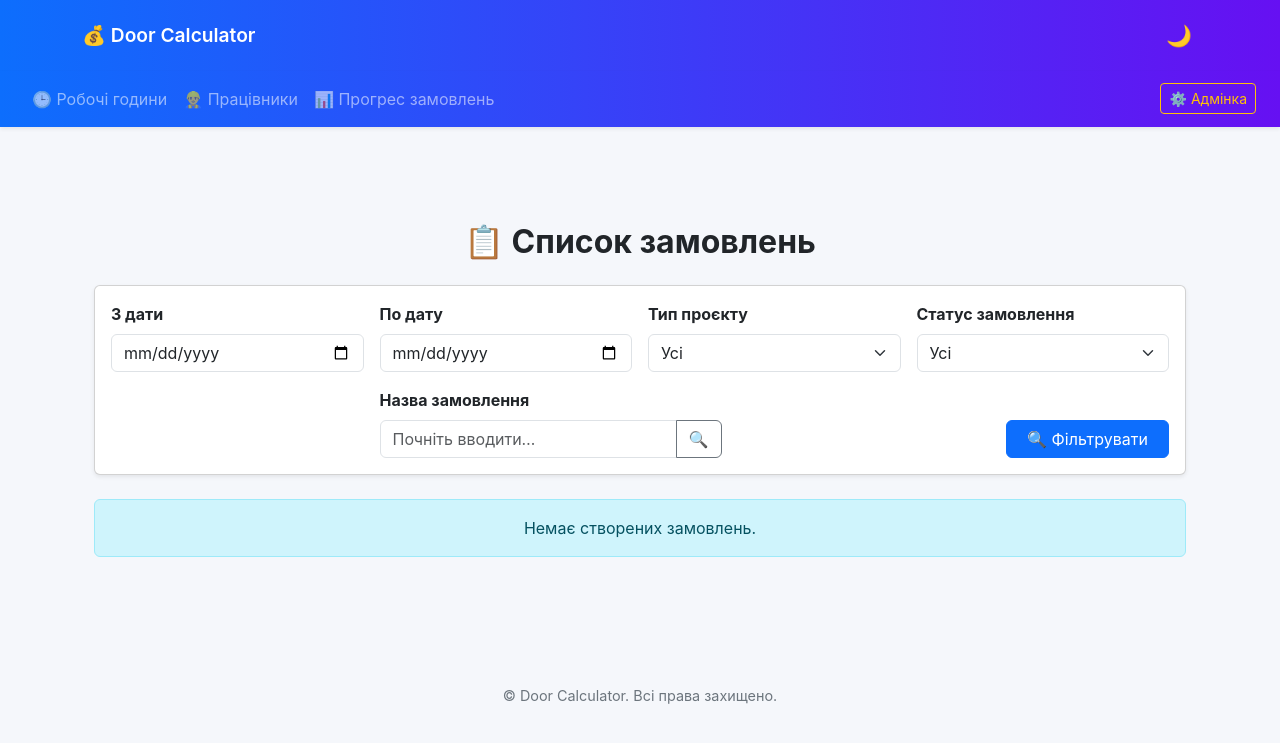
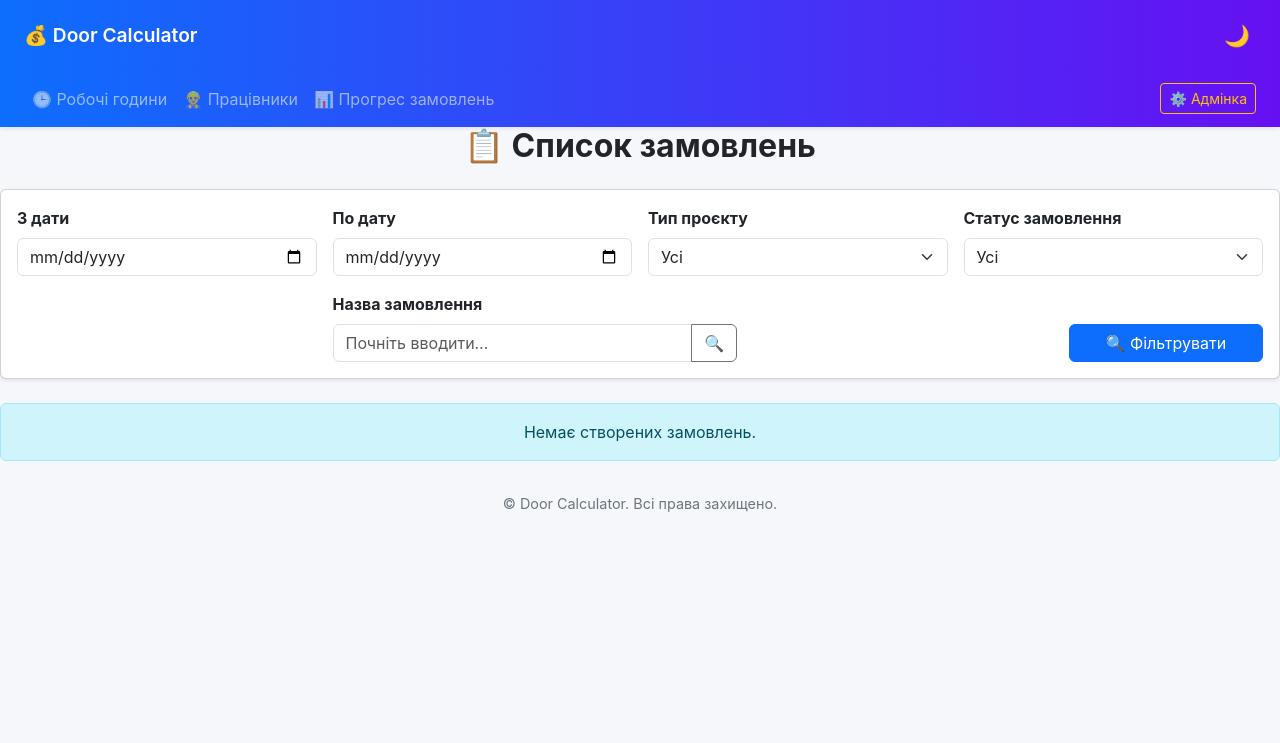
Before and after one commit to vitmur10/Furniture_calculator, a Django app: page / in a window 1280 px wide. Shown: the top 743 px of the page. Run offline with Django 4.2, Linux system fonts and the light colour scheme; data that the repository does not hold is empty; some libraries are stand-ins or nearby versions.

Commit message:
photo editing

```diff
--- a/door_calculator/doors/templates/doors/order_list.html
+++ b/door_calculator/doors/templates/doors/order_list.html
@@ -1,6 +1,6 @@
 {% extends 'base.html' %}
 {% block content %}
-<div class="container py-5">
+<div class="container-fluid px-0">
   <h2 class="fw-bold mb-4 text-center">📋 Список замовлень</h2>
 
   <!-- 🔹 Форма фільтрів -->
--- a/door_calculator/templates/base.html
+++ b/door_calculator/templates/base.html
@@ -123,8 +123,8 @@
 </head>
 <body>
   <nav class="navbar navbar-dark py-3 shadow-sm">
-    <div class="container d-flex justify-content-between align-items-center">
-      <a class="navbar-brand" href="/">💰 Door Calculator</a>
+    <div class="container-fluid px-4 d-flex justify-content-between align-items-center">
+        <a class="navbar-brand" href="/">💰 Door Calculator</a>
       <button id="theme-toggle" class="theme-toggle" title="Змінити тему">🌙</button>
     </div>
   </nav>
@@ -183,7 +183,7 @@
       </div>
     </div>
   </nav>
-  <main class="container py-5">
+  <main class="container-fluid px-0">
     {% block content %}{% endblock %}
   </main>
 
```
